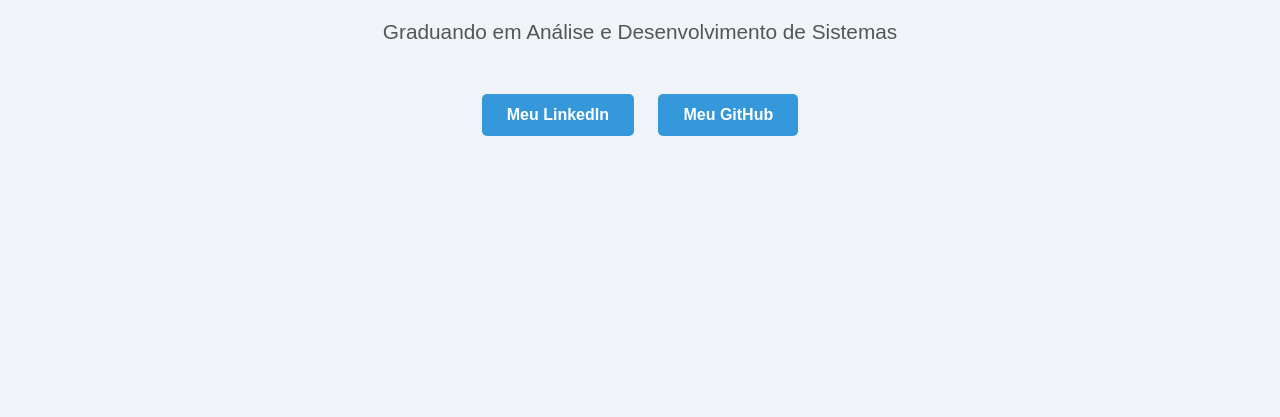
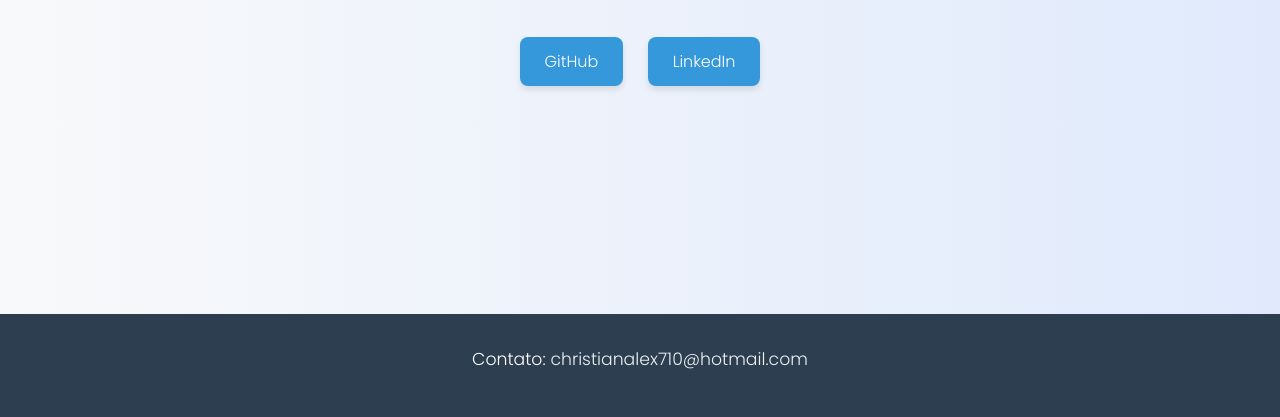
Before and after one commit to Christian-Alex7/portfolio-html-css, a plain HTML site: page index.html in a window 1280 px wide. Shown: the part 383-800 px from the top of the page. Drawn offline with Linux system fonts and the light colour scheme.

Commit message:
Atualiza layout, adiciona GitHub, LinkedIn e email

```diff
--- a/index.html
+++ b/index.html
@@ -3,54 +3,20 @@
 <head>
     <meta charset="UTF-8">
     <title>Portfólio - Christian Alex Silva Sena</title>
-    <style>
-        body {
-            font-family: Arial, sans-serif;
-            background-color: #f0f4f8;
-            color: #333;
-            display: flex;
-            flex-direction: column;
-            align-items: center;
-            justify-content: center;
-            height: 100vh;
-            margin: 0;
-        }
-        h1 {
-            color: #2c3e50;
-            font-size: 2.8em;
-        }
-        p {
-            font-size: 1.3em;
-            color: #555;
-        }
-        .links {
-            margin-top: 20px;
-        }
-        a {
-            text-decoration: none;
-            color: white;
-            background-color: #3498db;
-            padding: 12px 25px;
-            border-radius: 5px;
-            margin: 10px;
-            display: inline-block;
-            transition: 0.3s;
-            font-weight: bold;
-        }
-        a:hover {
-            background-color: #2980b9;
-        }
-    </style>
+    <link href="https://fonts.googleapis.com/css2?family=Poppins:wght@300;600&display=swap" rel="stylesheet">
+    <link rel="stylesheet" href="style.css">
 </head>
 <body>
-
-    <h1>Christian Alex Silva Sena</h1>
-    <p>Graduando em Análise e Desenvolvimento de Sistemas</p>
-
-    <div class="links">
-        <a href="https://www.linkedin.com/in/christian-alex-448a62199/" target="_blank">Meu LinkedIn</a>
-        <a href="https://github.com/Christian-Alex7" target="_blank">Meu GitHub</a>
-    </div>
-
+    <main>
+        <h1>Christian Alex Silva Sena</h1>
+        <p>Analista e Desenvolvedor de Sistemas</p>
+        <div class="links">
+            <a href="https://github.com/Christian-Alex7" target="_blank">GitHub</a>
+            <a href="https://www.linkedin.com/in/christian-alex-448a62199/" target="_blank">LinkedIn</a>
+        </div>
+    </main>
+    <footer>
+        <p>Contato: <a href="mailto:christianalex710@hotmail.com">christianalex710@hotmail.com</a></p>
+    </footer>
 </body>
 </html>
--- a/style.css
+++ b/style.css
@@ -1,13 +1,64 @@
+body {
+    font-family: 'Poppins', sans-serif;
+    background: linear-gradient(to right, #f8f9fa, #e0eafc);
+    color: #2c3e50;
+    margin: 0;
+    padding: 0;
+    display: flex;
+    flex-direction: column;
+    min-height: 100vh;
+}
 
-body {
-    font-family: Arial, sans-serif;
-    background-color: #f0f0f0;
+main {
+    flex: 1;
+    display: flex;
+    flex-direction: column;
+    align-items: center;
+    justify-content: center;
+    padding: 40px 20px;
     text-align: center;
-    margin-top: 50px;
 }
+
 h1 {
-    color: #333366;
+    font-size: 3em;
+    margin-bottom: 10px;
 }
-a {
-    color: #0066cc;
+
+p {
+    font-size: 1.2em;
+    margin-bottom: 30px;
 }
+
+.links a {
+    text-decoration: none;
+    color: white;
+    background-color: #3498db;
+    padding: 12px 25px;
+    border-radius: 8px;
+    margin: 10px;
+    display: inline-block;
+    box-shadow: 0 4px 6px rgba(0, 0, 0, 0.1);
+    transition: all 0.3s ease;
+}
+
+.links a:hover {
+    background-color: #2980b9;
+    transform: translateY(-2px);
+}
+
+footer {
+    text-align: center;
+    padding: 15px;
+    background-color: #2c3e50;
+    color: white;
+    font-size: 0.9em;
+}
+
+footer a {
+    color: #ecf0f1;
+    text-decoration: none;
+}
+
+footer a:hover {
+    text-decoration: underline;
+}
```
